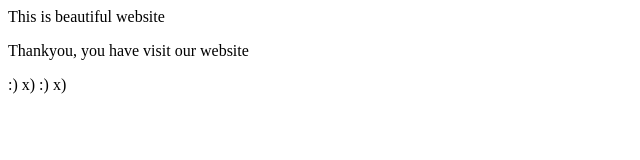
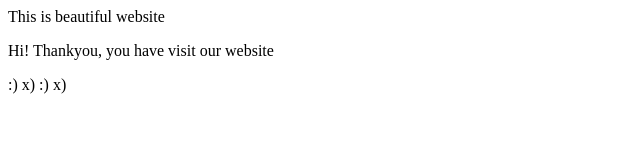
Before and after one commit to sushirshraj7648/awesome-repo, a plain HTML site: page index.html in a window 1280 px wide. Shown: the full height of the page, 0-640 px from the left. Drawn offline with Linux system fonts and the light colour scheme.

Commit message:
Welcome to hi

```diff
--- a/index.html
+++ b/index.html
@@ -1,6 +1,6 @@
 <html>
 <title> The welcome in our website </title>
 <h> This is beautiful website </h>
-<p> Thankyou, you have visit our website </p>
+<p> Hi! Thankyou, you have visit our website </p>
 <p> :) x) :) x) </p>
 </html>
```
